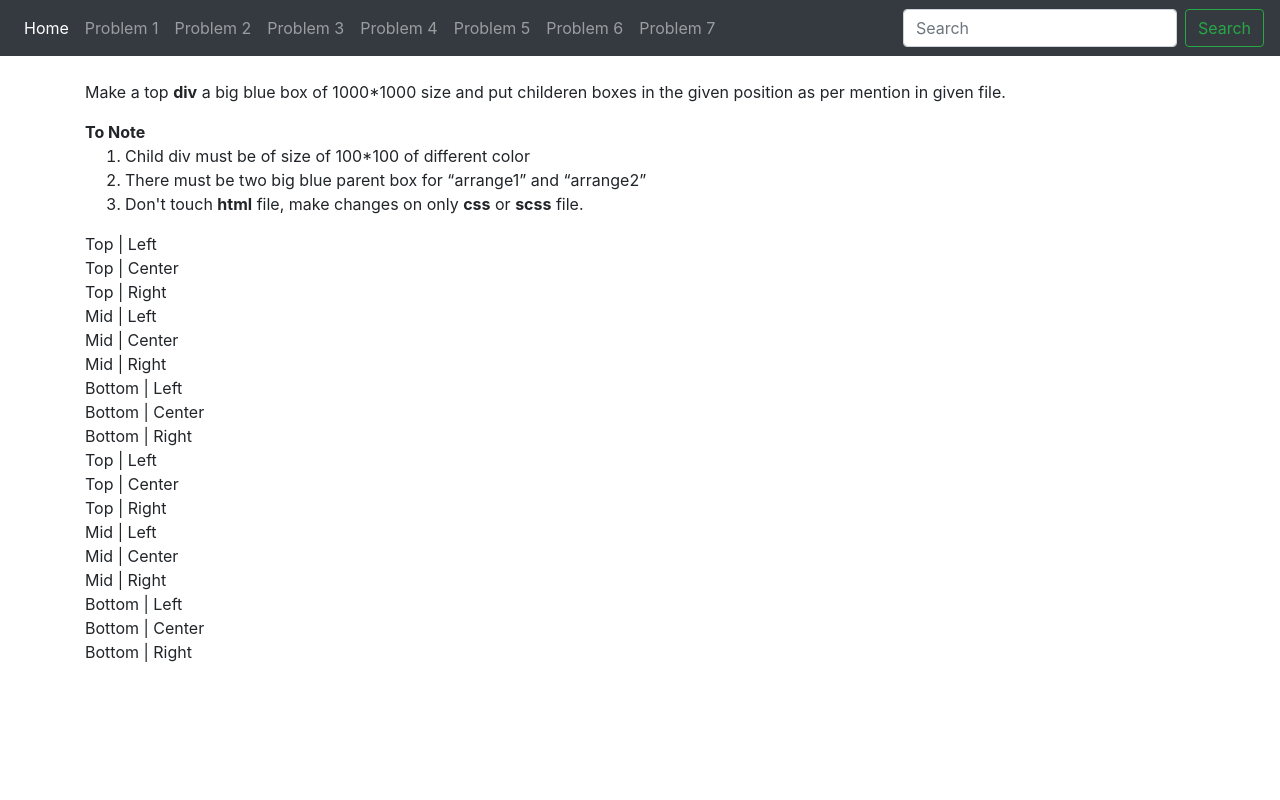
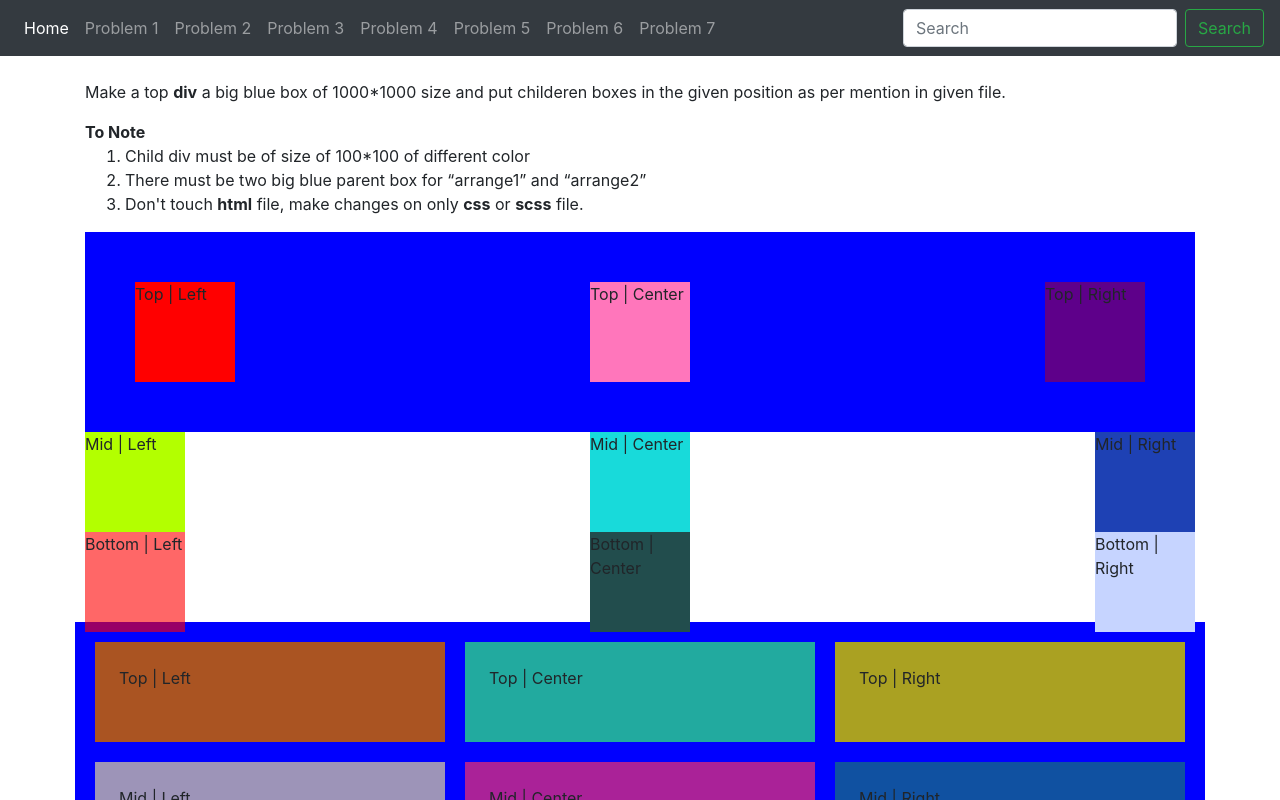
Before and after one commit to sagarrajak/angular-frontend-assigment, an Angular app: page /question-3 in a window 1280 px wide. Shown: the top 800 px of the page. Built offline with nearby package versions, Linux system fonts and the light colour scheme.

Commit message:
Third problem solved

```diff
--- a/src/app/question-three/question-three.component.scss
+++ b/src/app/question-three/question-three.component.scss
@@ -0,0 +1,147 @@
+.arrange1 {
+  display: flex;
+  justify-content: space-between;
+  background-color: blue;
+  padding: 50px;
+  width: 100%;
+}
+
+.arrange1 ~ div {
+  display: flex;
+  justify-content: space-between;
+}
+
+.arrange1 > div {
+  background-color: red;
+  width: 100px;
+  height: 100px;
+  justify-self: flex-start;
+}
+
+.arrange1 > div ~ div {
+  background-color: rgb(255, 118, 187);
+  width: 100px;
+  height: 100px;
+}
+
+.arrange1 > div ~ div ~ div {
+  background-color: rgb(94, 0, 138);
+  width: 100px;
+  height: 100px;
+  justify-self: flex-end;
+}
+
+.arrange1 ~ div > div {
+  background-color: rgb(179, 255, 0);
+  width: 100px;
+  height: 100px;
+}
+
+.arrange1 ~ div > div ~ div {
+  background-color: rgb(24, 218, 218);
+  width: 100px;
+  height: 100px;
+}
+
+.arrange1 ~ div > div ~ div ~ div {
+  background-color: rgb(30, 65, 180);
+  width: 100px;
+  height: 100px;
+  justify-self: flex-end;
+}
+
+.arrange1 ~ div ~ div > div {
+  background-color: rgba(255, 0, 0, 0.596);
+  width: 100px;
+  height: 100px;
+}
+
+.arrange1 ~ div ~ div > div ~ div {
+  background-color: rgb(34, 77, 77);
+  width: 100px;
+  height: 100px;
+}
+
+.arrange1 ~ div ~ div > div ~ div ~ div {
+  background-color: rgb(198, 212, 255);
+  width: 100px;
+  height: 100px;
+  justify-self: flex-end;
+}
+
+.arrange2 {
+  padding: 10px;
+  background-color: blue;
+  display: flex;
+  flex-wrap: wrap;
+  @media (min-width: 620px) {
+    margin: -10px;
+  }
+
+  > div {
+    padding: 1.5rem;
+    flex-basis: 100%;
+    @media (min-width: 600px) {
+      margin: 10px;
+      flex-basis: calc(33.333% - 20px);
+    }
+  }
+  > div + div {
+    @media (max-width: 599px) {
+      margin-top: 20px;
+    }
+  }
+}
+
+.arrange2 > div:nth-child(1) {
+  background-color: rgb(170, 84, 34);
+  width: 100px;
+  height: 100px;
+}
+
+.arrange2 > div:nth-child(2) {
+  background-color: rgb(34, 170, 159);
+  width: 100px;
+  height: 100px;
+}
+
+.arrange2 > div:nth-child(3) {
+  background-color: rgb(170, 161, 34);
+  width: 100px;
+  height: 100px;
+}
+
+.arrange2 > div:nth-child(4) {
+  background-color: rgb(157, 148, 184);
+  width: 100px;
+  height: 100px;
+}
+
+.arrange2 > div:nth-child(5) {
+  background-color: rgb(170, 34, 152);
+  width: 100px;
+  height: 100px;
+}
+
+.arrange2 > div:nth-child(6) {
+  background-color: rgba(18, 91, 150, 0.89);
+  width: 100px;
+  height: 100px;
+}
+
+.arrange2 > div:nth-child(7) {
+  background-color: rgb(0, 139, 30);
+  width: 100px;
+  height: 100px;
+}
+
+.arrange2 > div:nth-child(8) {
+  background-color: rgb(255, 145, 72);
+  width: 100px;
+  height: 100px;
+}
+.arrange2 > div:nth-child(9) {
+  background-color: rgb(179, 31, 87);
+  width: 100px;
+  height: 100px;
+}
```
